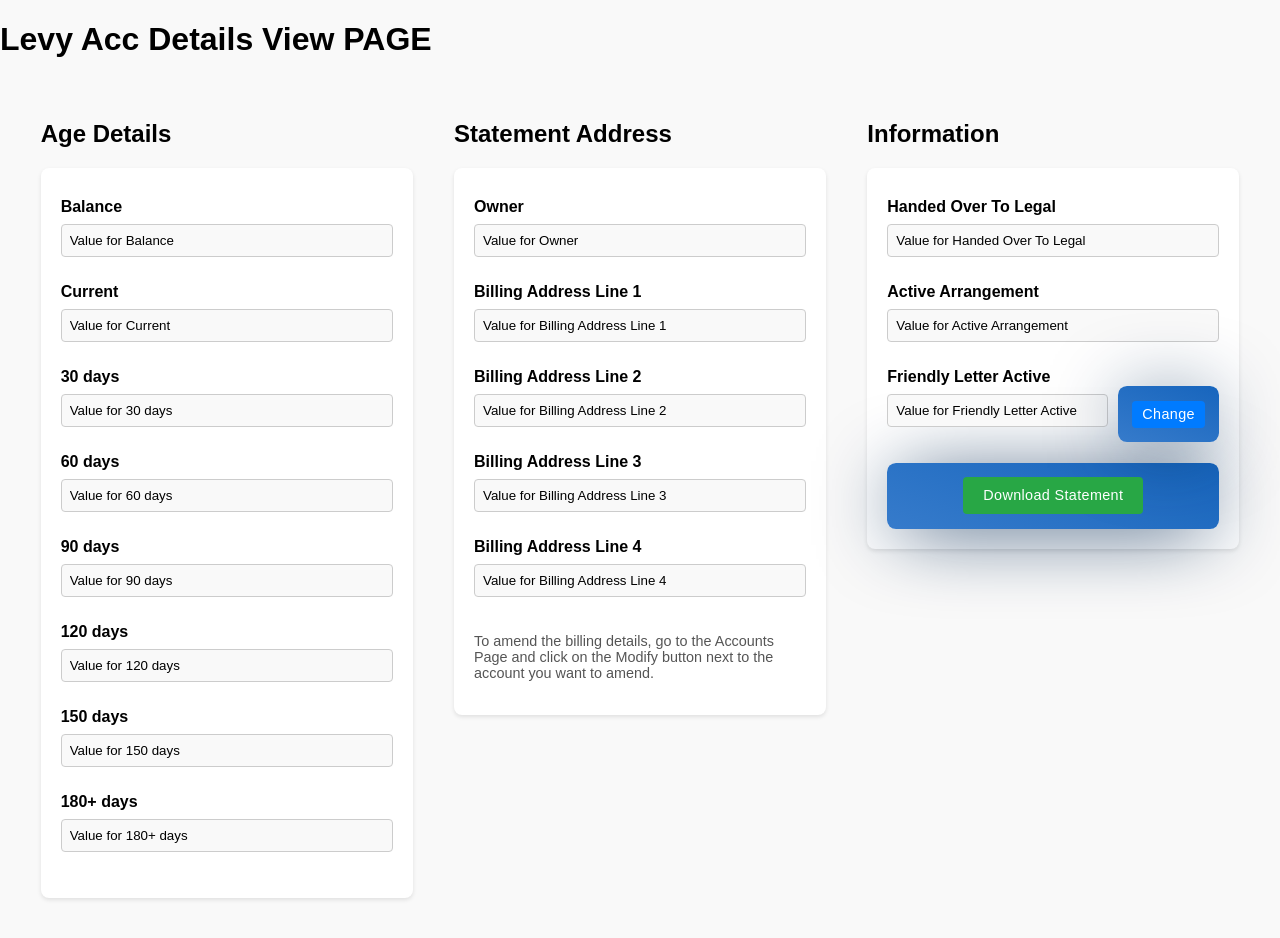
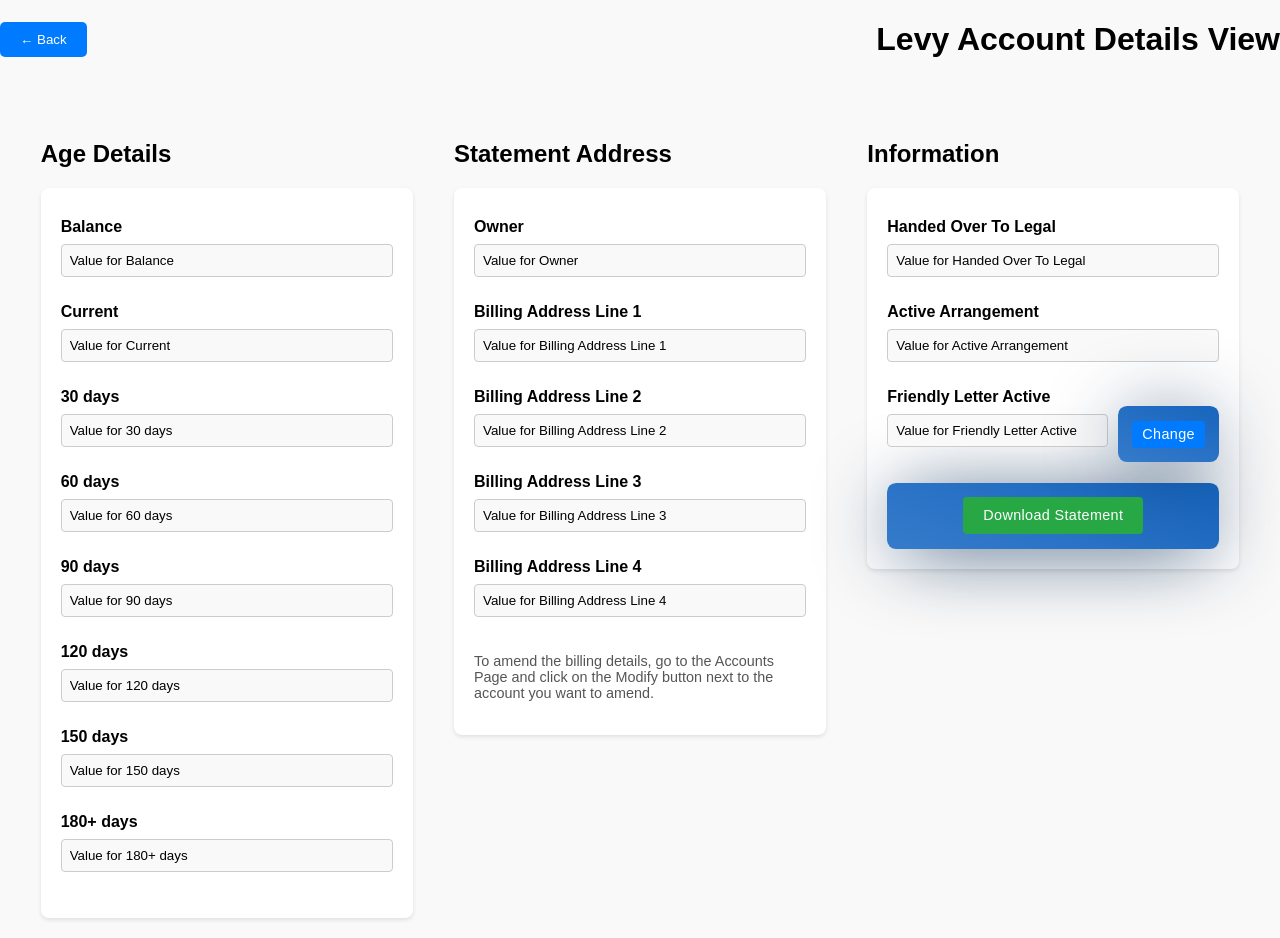
Before and after one commit to AmoryBotha/gmadevappfrontend, a React (Vite) app: page /levyAccounts in a window 1280 px wide. Built offline with nearby package versions, Linux system fonts and the light colour scheme.

Commit message:
back buttons

```diff
--- a/src/components/LevyACCDetailsView.jsx
+++ b/src/components/LevyACCDetailsView.jsx
@@ -1,10 +1,38 @@
 import React from "react";
-import { Link } from "react-router-dom";
+import { Link, useNavigate } from "react-router-dom";
+import "../styles/BackButton.css";
 
-function LevyAccDetailsViewFunc(){
-    return <div>
-        <h1>Levy Acc Details View PAGE</h1>
-        <div style={{ display: "flex", justifyContent: "space-around", padding: "20px", fontFamily: "Arial, sans-serif" }}>
+
+function LevyAccDetailsViewFunc() {
+  const navigate = useNavigate();
+
+  // Function to go back to the previous page
+  const goBack = () => {
+    navigate(-1); // This will take the user back to the previous page in history
+  };
+
+  return (
+    <div className="levy-details-container" style={{ fontFamily: "Arial, sans-serif" }}>
+      <header className="levy-header" style={{ marginBottom: "20px", display: "flex", justifyContent: "space-between", alignItems: "center" }}>
+        <button
+          onClick={goBack}
+          className="back-button"
+          style={{
+            padding: "10px 20px",
+            backgroundColor: "#007bff",
+            color: "#fff",
+            border: "none",
+            borderRadius: "5px",
+            cursor: "pointer",
+            transition: "background-color 0.3s ease",
+          }}
+        >
+          &#8592; Back
+        </button>
+        <h1>Levy Account Details View</h1>
+      </header>
+
+      <div style={{ display: "flex", justifyContent: "space-around", padding: "20px" }}>
         {/* Age Details Form */}
         <div style={{ width: "30%" }}>
           <h2>Age Details</h2>
@@ -128,6 +156,7 @@ function LevyAccDetailsViewFunc(){
         </div>
       </div>
     </div>
+  );
 }
 
-export default LevyAccDetailsViewFunc
+export default LevyAccDetailsViewFunc;
--- /dev/null
+++ b/src/styles/BackButton.css
@@ -0,0 +1,13 @@
+.back-button {
+    padding: 10px 20px;
+    background-color: #007bff;
+    color: #fff;
+    border: none;
+    border-radius: 5px;
+    cursor: pointer;
+    transition: background-color 0.3s ease;
+  }
+
+  .back-button:hover {
+    background-color: #0056b3;
+  }
```
Lines whose indentation alone changed are shown as unchanged.
